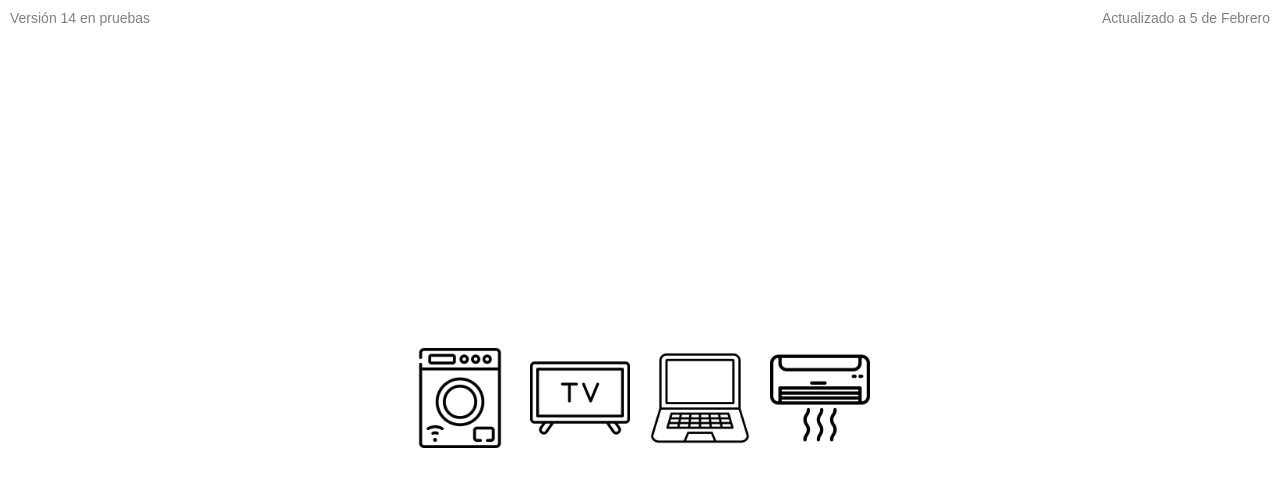
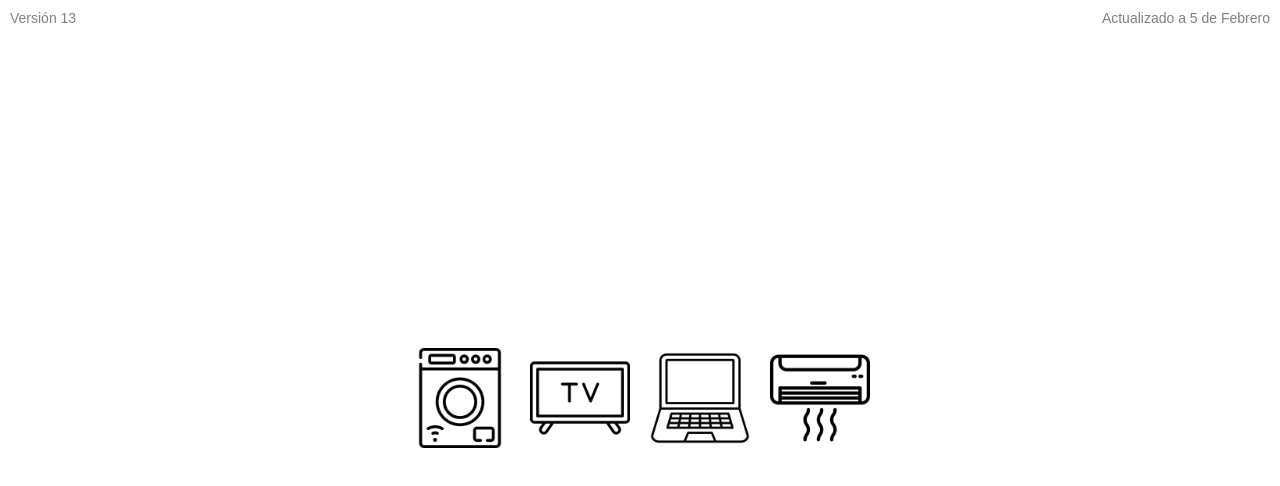
Before and after one commit to CARRE2024/CARRE2024.github.io, a plain HTML site: page index.html in a window 1280 px wide. Drawn offline with Linux system fonts and the light colour scheme.

Commit message:
Update index.html

```diff
--- a/index.html
+++ b/index.html
@@ -78,7 +78,7 @@
 </head>
 <body>
     <!-- Texto en la esquina superior izquierda -->
-    <div class="version-texto">Versión 14 en pruebas</div>
+    <div class="version-texto">Versión 13</div>
 
     <!-- Texto en la esquina superior derecha -->
     <div class="fecha-texto" id="fechaTexto"></div>
```
